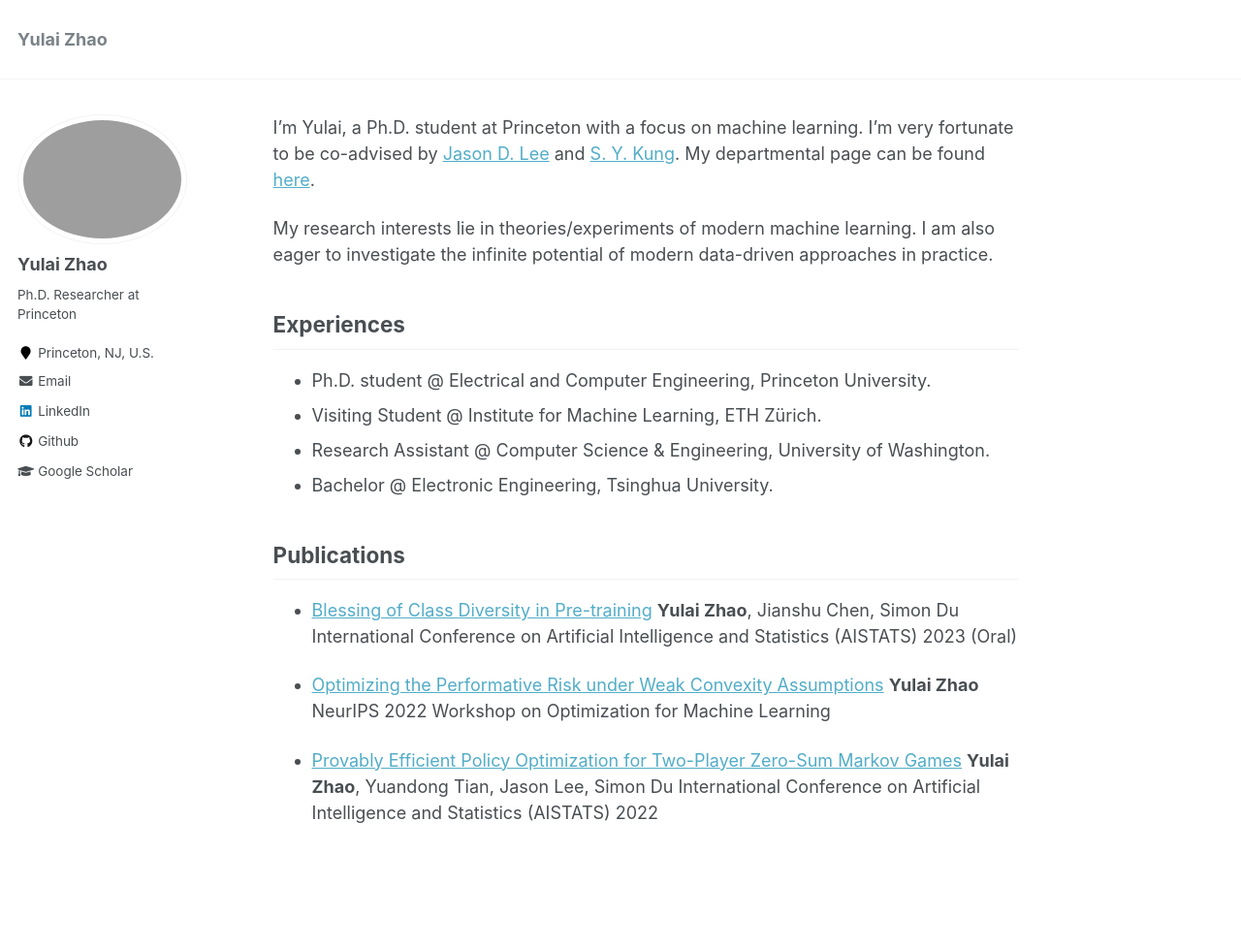
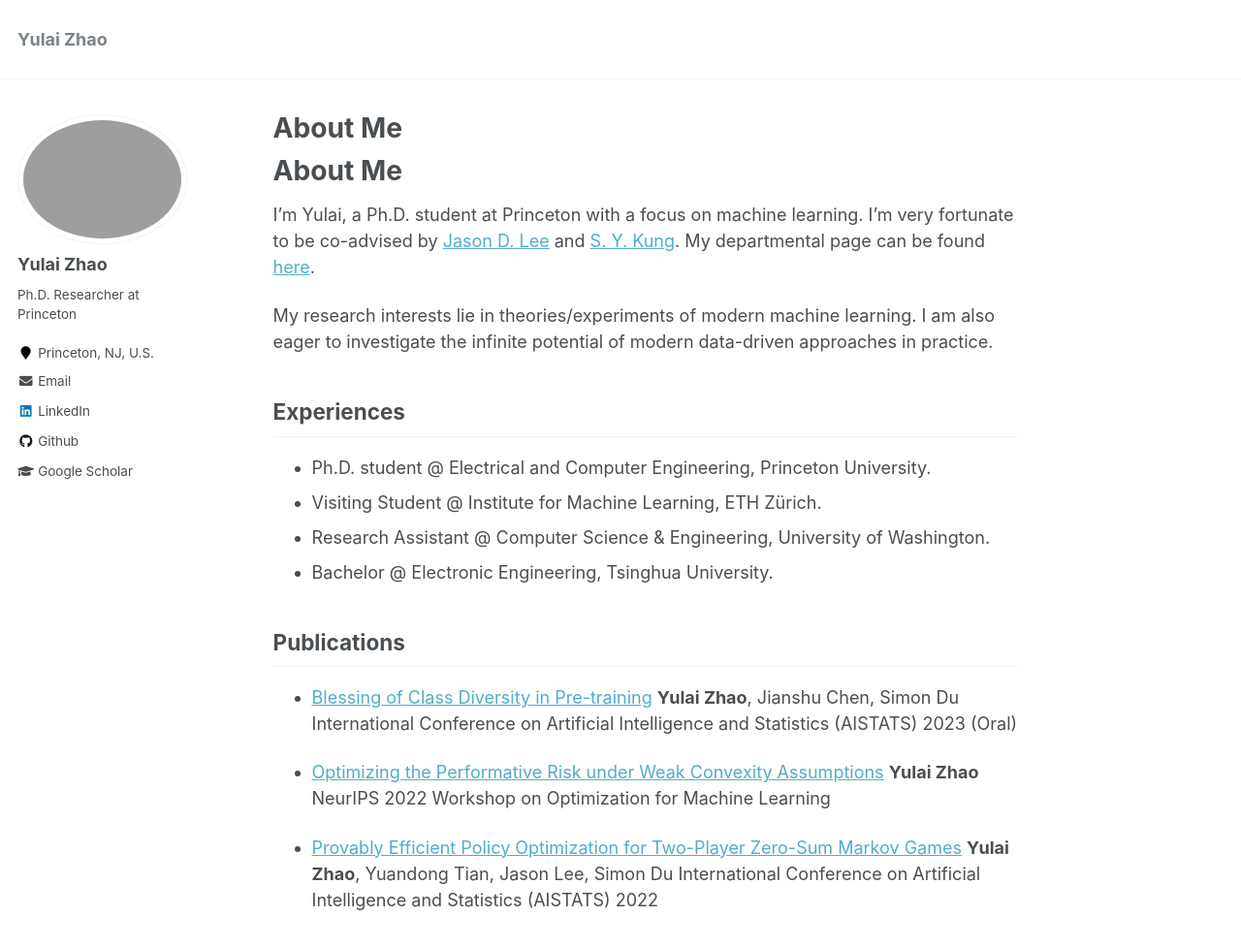
Before and after one commit to zhaoyl18/zhaoyl18.github.io, a Jekyll site: the page built from _pages/about.md, in a window 1280 px wide and 1127 px high. Shown: the top 978 px of the window at 97% size. Built offline with Jekyll 4.4.1, drawn with Linux system fonts in a browser that asks for light colours; our own code applies the rules of GitHub Pages for plain Markdown files.

Commit message:
Update about.md

```diff
--- a/_pages/about.md
+++ b/_pages/about.md
@@ -6,7 +6,7 @@ redirect_from:
   - /about/
   - /about.html
 ---
-<!-- # About Me -->
+# About Me
 
 I'm Yulai, a Ph.D. student at Princeton with a focus on machine learning. I'm very fortunate to be co-advised by [Jason D. Lee](https://jasondlee88.github.io/) and [S. Y. Kung](https://ece.princeton.edu/people/sun-yuan-kung). My departmental page can be found [here](https://ece.princeton.edu/people/yulai-zhao).
 
```
